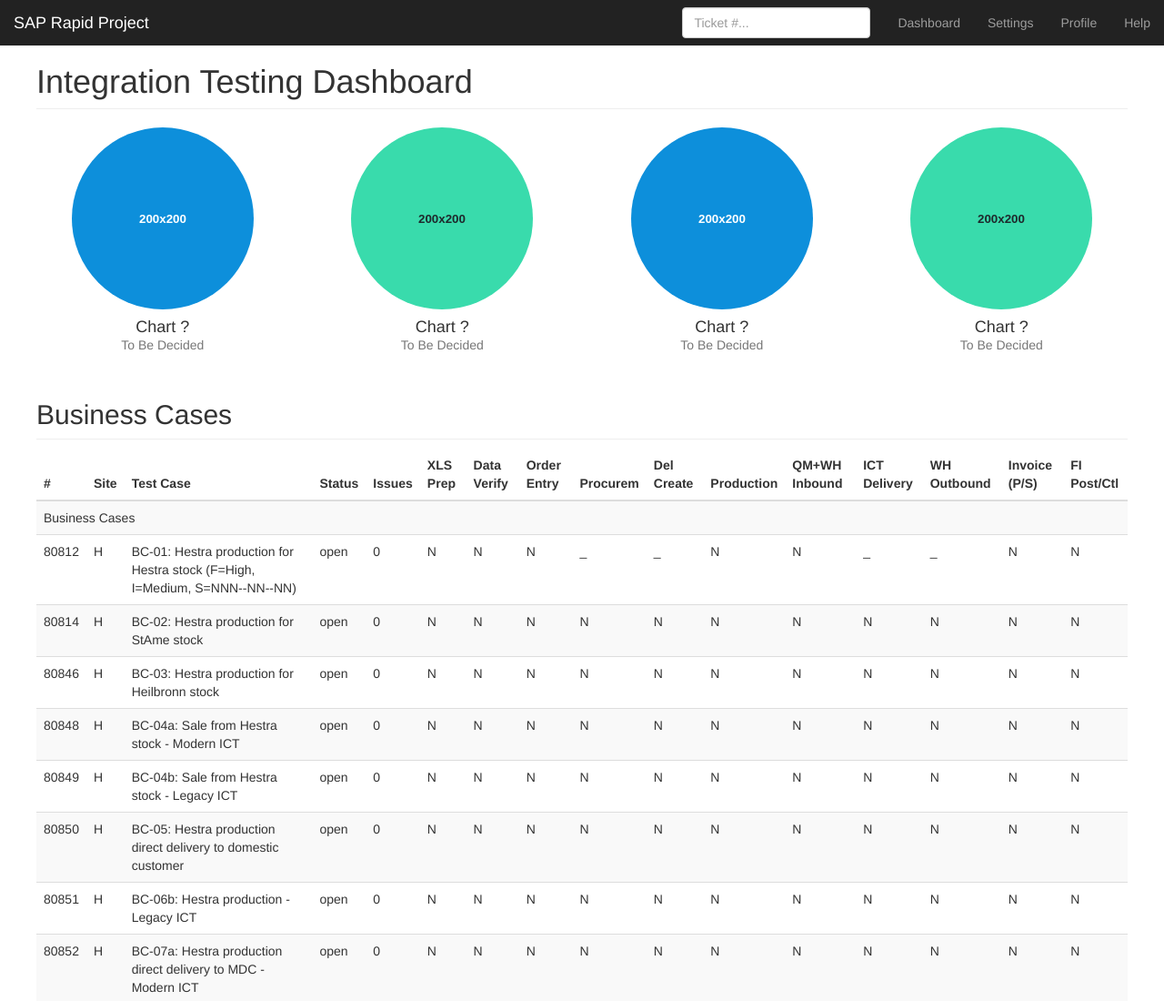
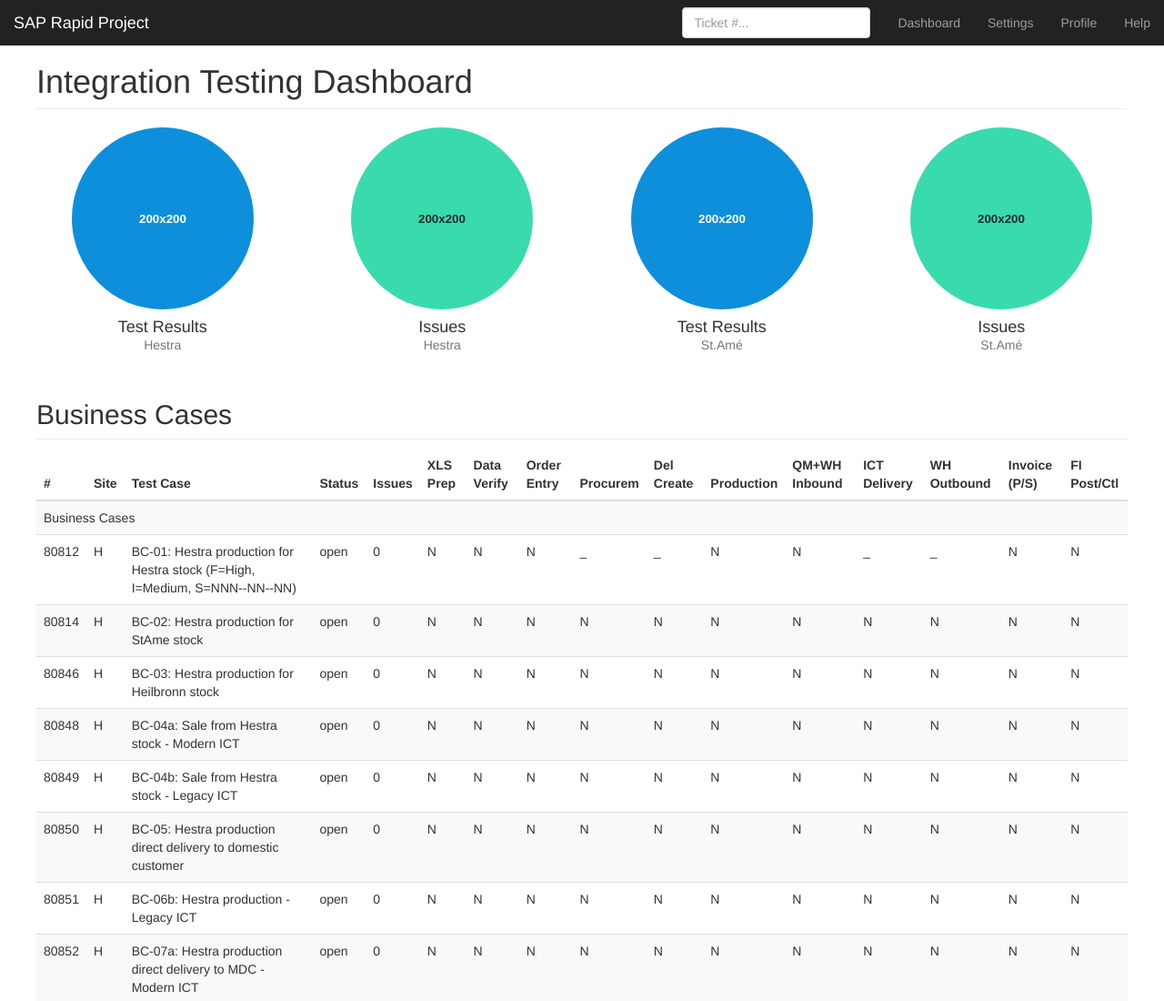
Before and after one commit to lrestifo/proj-rapid-dash, a plain HTML site: page index.html in a window 1280 px wide. Shown: the top 1100 px of the page at 91% size. Drawn offline with nearby package versions, Linux system fonts and the light colour scheme.

Commit message:
Set proper legends for charts

```diff
--- a/index.html
+++ b/index.html
@@ -63,23 +63,23 @@
           <div class="row placeholders">
             <div class="col-xs-6 col-sm-3 placeholder">
               <img data-src="holder.js/200x200/auto/sky" class="img-responsive" alt="Generic placeholder thumbnail">
-              <h4>Chart ?</h4>
-              <span class="text-muted">To Be Decided</span>
+              <h4>Test Results</h4>
+              <span class="text-muted">Hestra</span>
             </div>
             <div class="col-xs-6 col-sm-3 placeholder">
               <img data-src="holder.js/200x200/auto/vine" class="img-responsive" alt="Generic placeholder thumbnail">
-              <h4>Chart ?</h4>
-              <span class="text-muted">To Be Decided</span>
+              <h4>Issues</h4>
+              <span class="text-muted">Hestra</span>
             </div>
             <div class="col-xs-6 col-sm-3 placeholder">
               <img data-src="holder.js/200x200/auto/sky" class="img-responsive" alt="Generic placeholder thumbnail">
-              <h4>Chart ?</h4>
-              <span class="text-muted">To Be Decided</span>
+              <h4>Test Results</h4>
+              <span class="text-muted">St.Amé</span>
             </div>
             <div class="col-xs-6 col-sm-3 placeholder">
               <img data-src="holder.js/200x200/auto/vine" class="img-responsive" alt="Generic placeholder thumbnail">
-              <h4>Chart ?</h4>
-              <span class="text-muted">To Be Decided</span>
+              <h4>Issues</h4>
+              <span class="text-muted">St.Amé</span>
             </div>
           </div>
 
```
